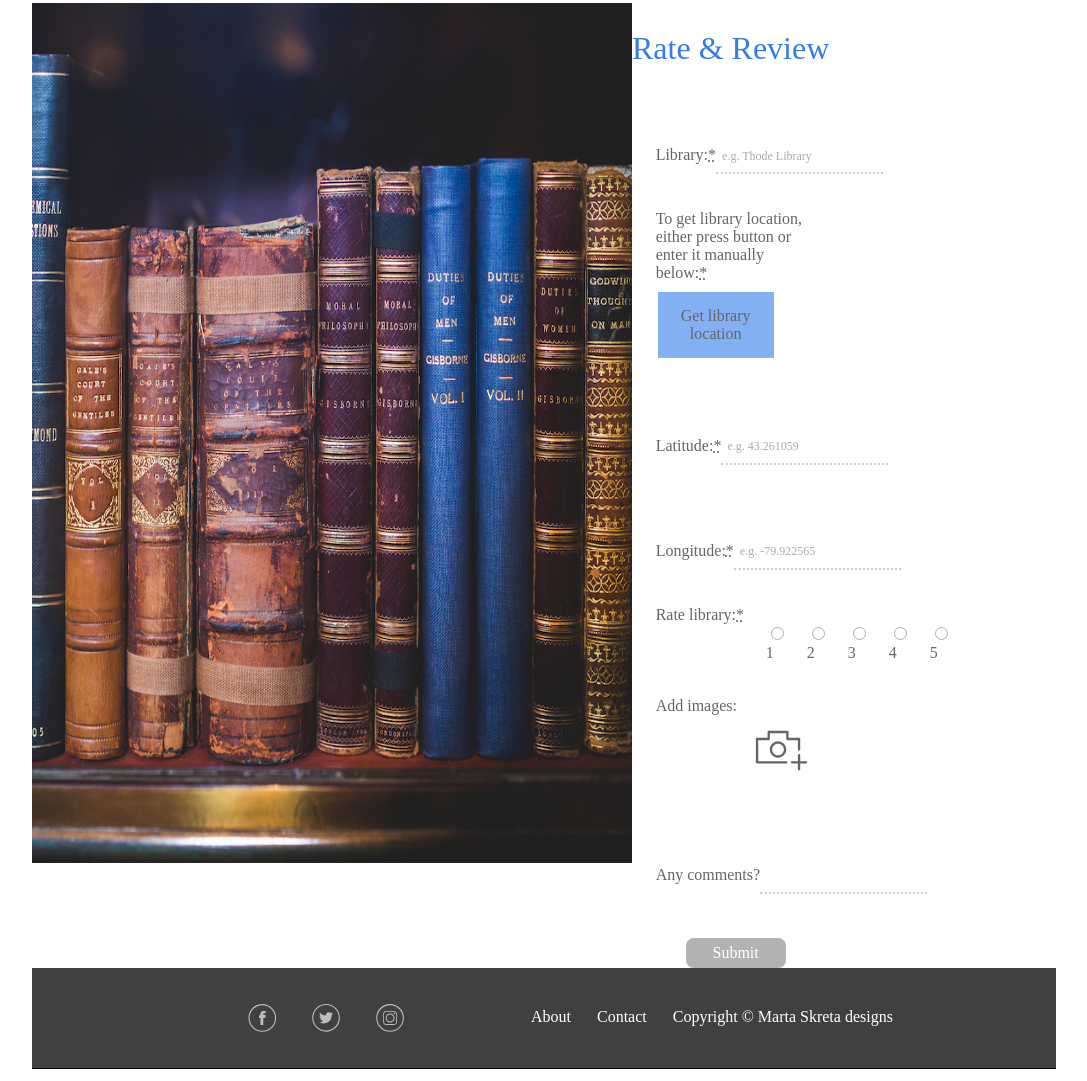
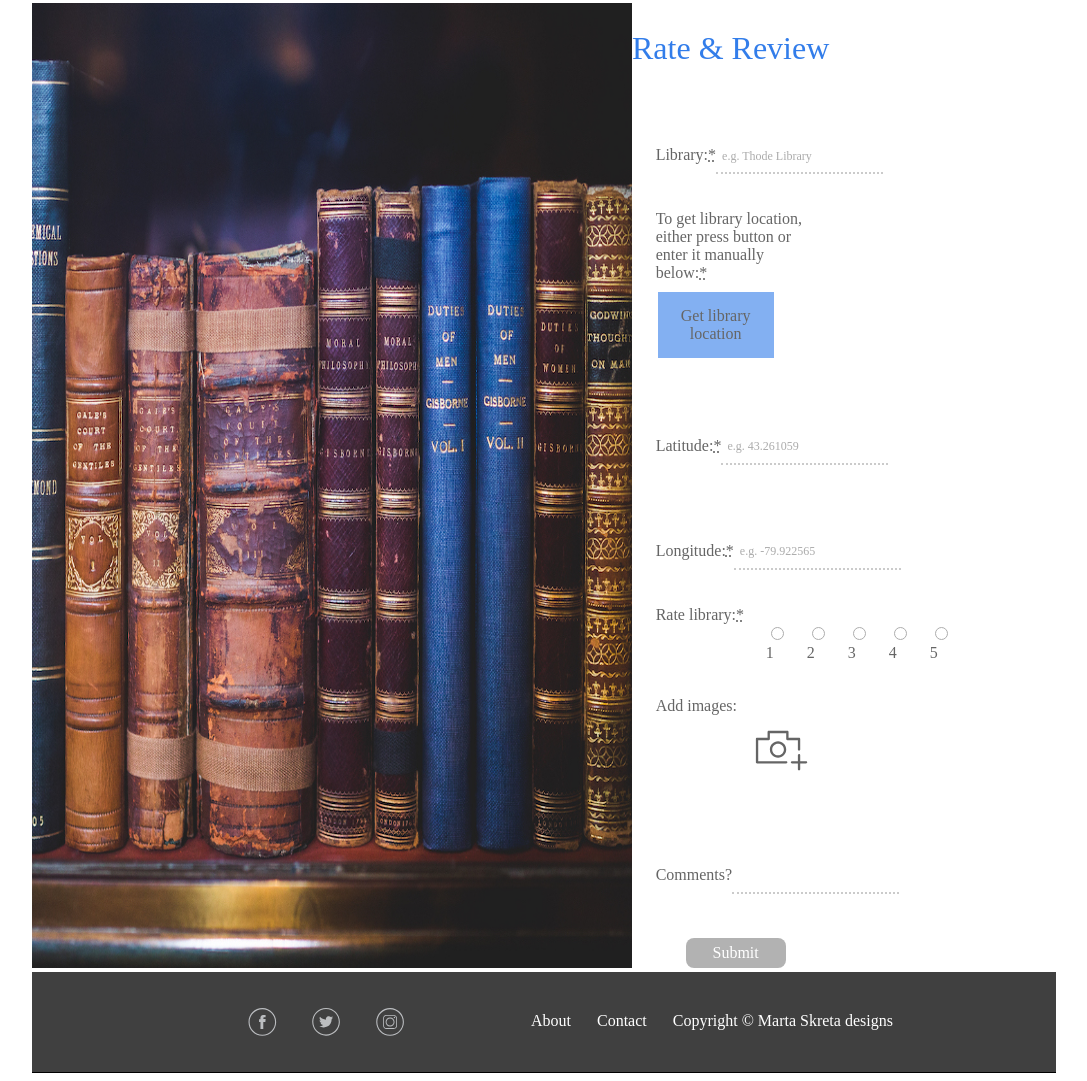
Before and after one commit to martaskrt/4WW3_Web_Project, a PHP site: page /submission.html in a window 1280 px wide. Shown: the part 109-1190 px from the top of the page, without its empty margins (96-1183 px from the left). Run offline with PHP 8.4, Linux system fonts and the light colour scheme.

```diff
--- a/style.css
+++ b/style.css
@@ -994,7 +994,6 @@ td {
 
 img#bookStack{
 	width: 600px;
-	height: 860px;
 }
 
 /* Format form where users provide review */
--- a/submission.html
+++ b/submission.html
@@ -74,7 +74,7 @@
 						<label for="file"><img id="camera" src="/assets/addImage.svg" alt="camera"></label>
 					</div>
 					<div class="review_category">
-						<label>Any comments?</label>
+						<label>Comments?</label>
 						<input type="text" placeholder="" name="search">
 					</div>
 					<!-- Submit button -->
```
